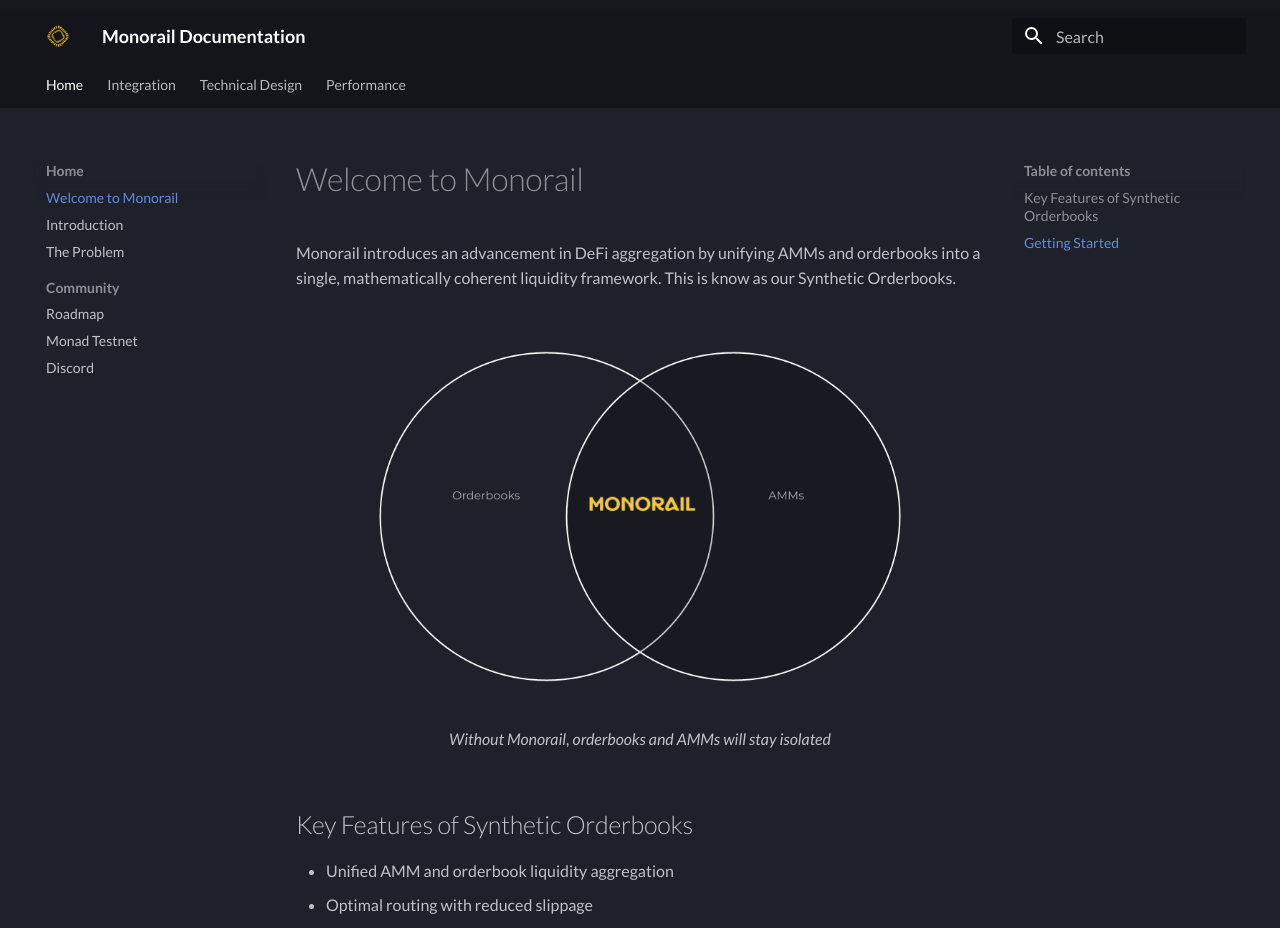
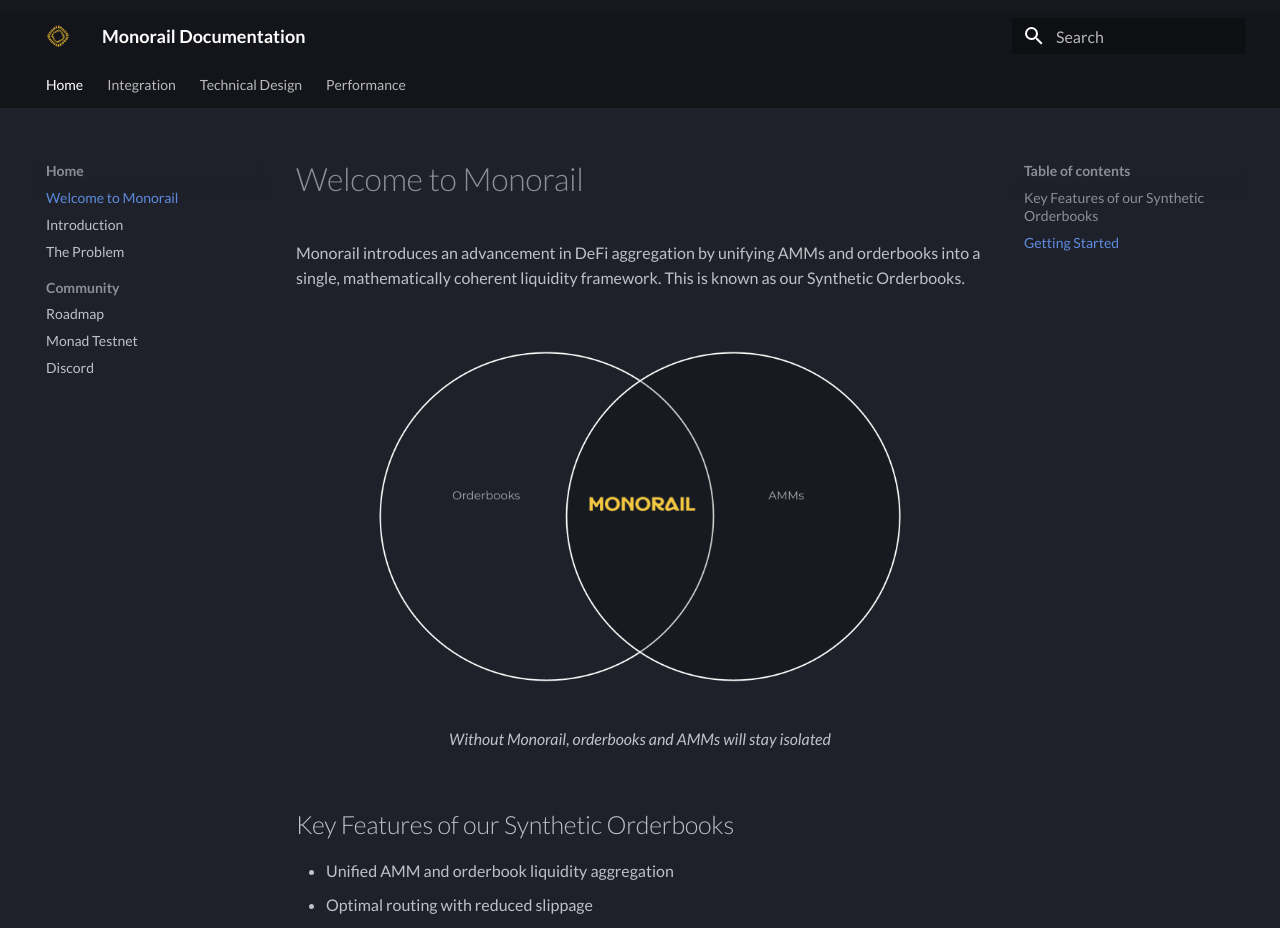
Before and after one commit to monorail-xyz/docs, an MkDocs documentation site: the page built from docs/index.md, in a window 1280 px wide and 1318 px high. Shown: the top 928 px of the window. Built offline with MkDocs 1.6.1 and Material for MkDocs 9.7.7, drawn with Linux system fonts in a browser that asks for light colours; some web fonts are replaced.

Commit message:
Fix typos

```diff
--- a/docs/index.md
+++ b/docs/index.md
@@ -1,13 +1,13 @@
 # Welcome to Monorail
 
-Monorail introduces an advancement in DeFi aggregation by unifying AMMs and orderbooks into a single, mathematically coherent liquidity framework. This is know as our Synthetic Orderbooks.
+Monorail introduces an advancement in DeFi aggregation by unifying AMMs and orderbooks into a single, mathematically coherent liquidity framework. This is known as our Synthetic Orderbooks.
 
 ![Monorail venn diagram](assets/amm-ob-venn.png)
 /// caption
 Without Monorail, orderbooks and AMMs will stay isolated
 ///
 
-## Key Features of Synthetic Orderbooks
+## Key Features of our Synthetic Orderbooks
 
 - Unified AMM and orderbook liquidity aggregation
 - Optimal routing with reduced slippage
--- a/docs/solution/trade-routing.md
+++ b/docs/solution/trade-routing.md
@@ -7,7 +7,7 @@
 1. Walks through aggregated liquidity level by level
 2. Determines optimal order size for each venue
 3. Creates precise venue-by-venue breakdown
-4. Executes atomically through aggregation contract
+4. Executes atomically through our aggregation contract
 
 This ensures trades capture the best available liquidity while minimizing price impact.
 
```
Also changed, not shown: other parts of docs/solution/trade-routing.md (+1 -1 lines), docs/community/discord.md (+0 -6 lines), docs/introduction.md (+1 -1 lines), docs/problem.md (+1 -1 lines).
